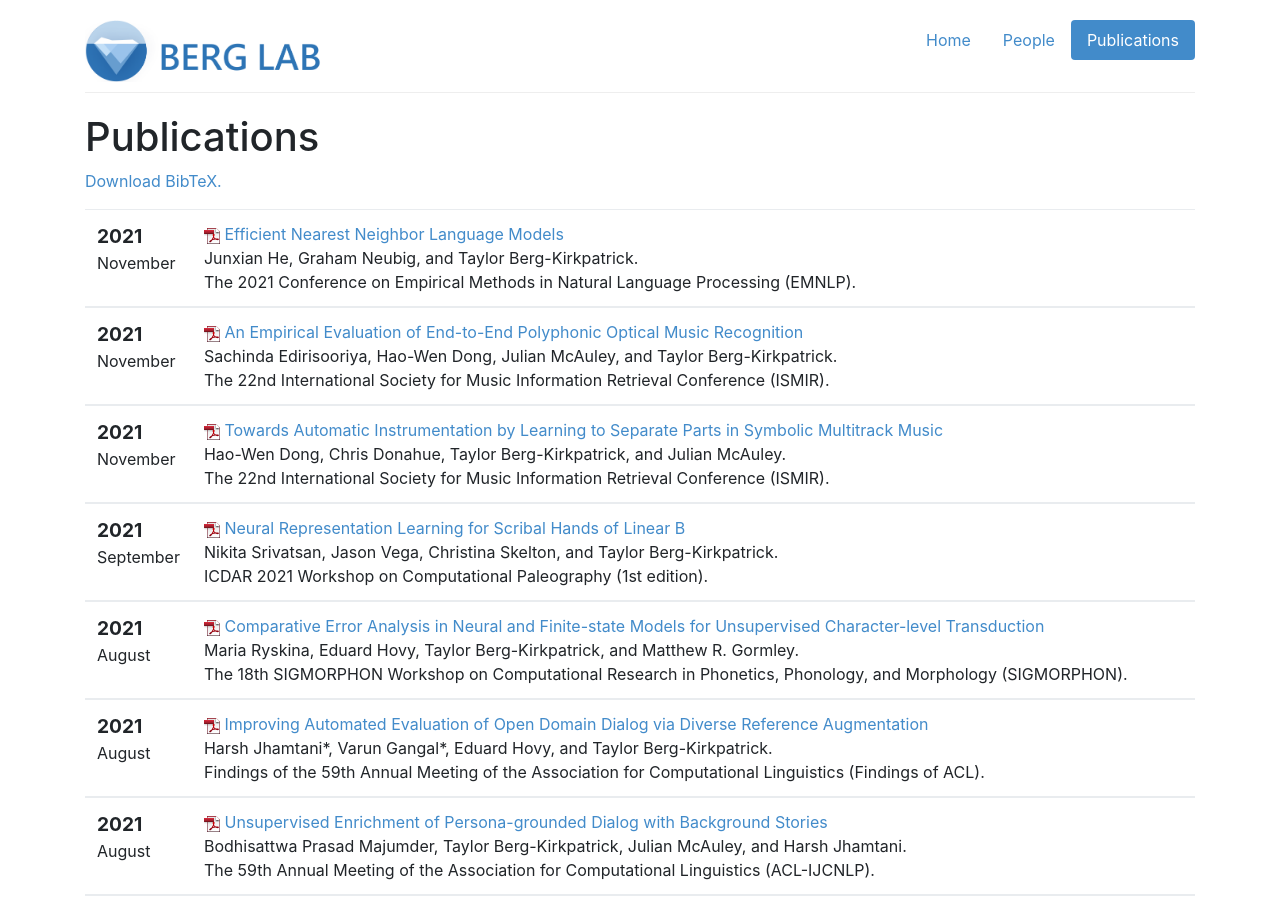
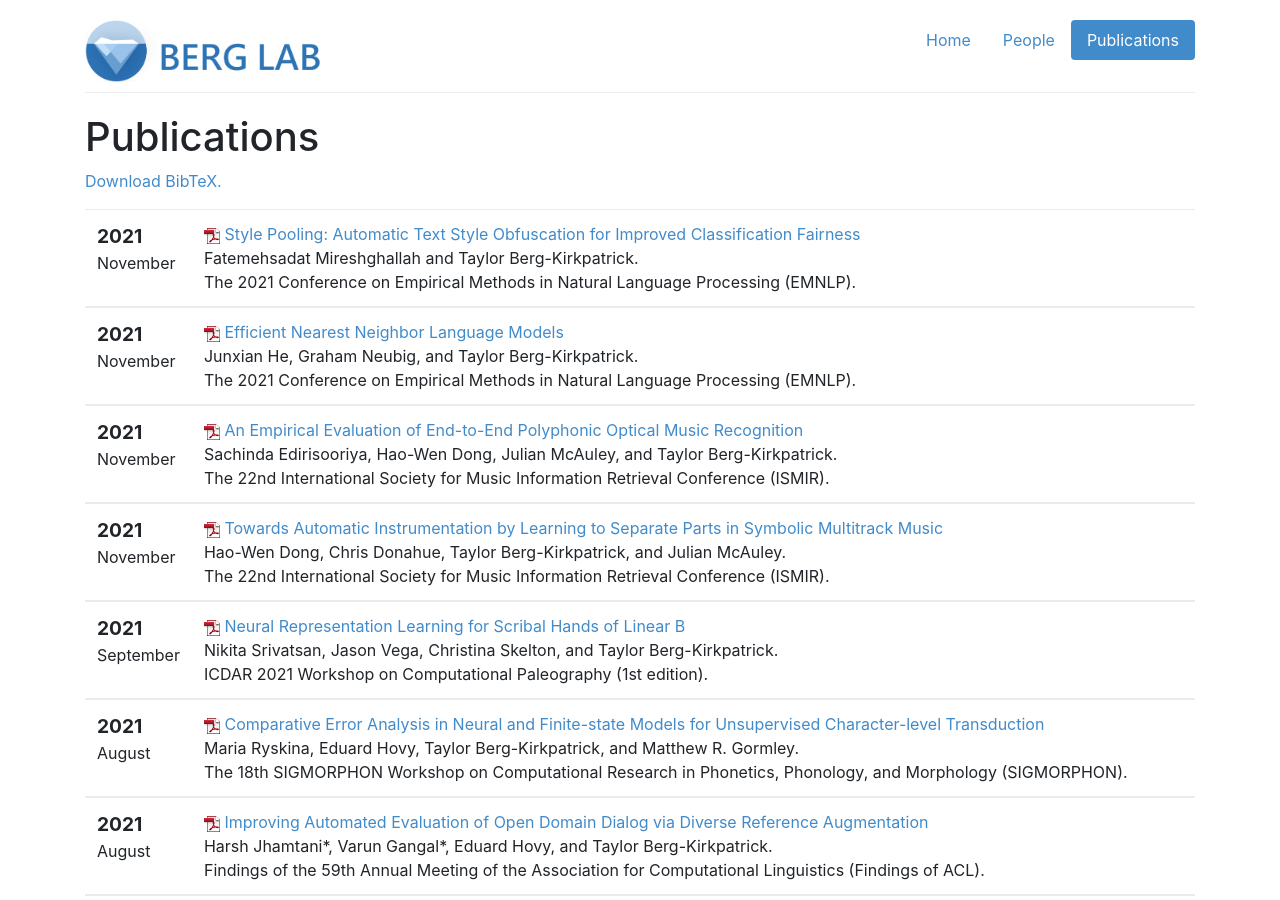
Before and after one commit to icebergnlp/icebergnlp.github.io, a Jekyll site: the page built from publications.html, in a window 1280 px wide and 900 px high. Built offline with Jekyll 4.4.1, drawn with Linux system fonts in a browser that asks for light colours.

Commit message:
Added Fatemeh's paper

```diff
--- a/_includes/pubs.html
+++ b/_includes/pubs.html
@@ -1,5 +1,30 @@
 <table class="table">
-        <tbody>
+    <tbody>
+        <tr>
+            <td>
+                <span class="date">
+                    <big><strong>2021</strong></big><br />
+                    November
+                </span>
+            </td>
+            <td class="publication">
+                <span class="pubtitle">
+                    <img src="img/pdficon_small.png" width="16"
+                    height="16" alt="PDF" />
+                    <a href="https://cseweb.ucsd.edu/~fmireshg/emnlp2021-style-pool.pdf">Style Pooling: Automatic Text Style Obfuscation for Improved Classification Fairness
+</a>
+                </span><br />
+                <span class="authors">
+                    Fatemehsadat Mireshghallah and Taylor Berg-Kirkpatrick.
+                </span><br />
+                <span class="venuetype"></span><span class="venue">The 2021 Conference on Empirical Methods in Natural Language Processing (EMNLP)</span>.
+                <br />
+                <span class="links">
+                </span>
+            </td>
+        </tr>
+    </tbody>
+    <tbody>
         <tr>
             <td>
                 <span class="date">
```
Also changed, not shown: bib/berglab.bib (+7 -0 lines).
